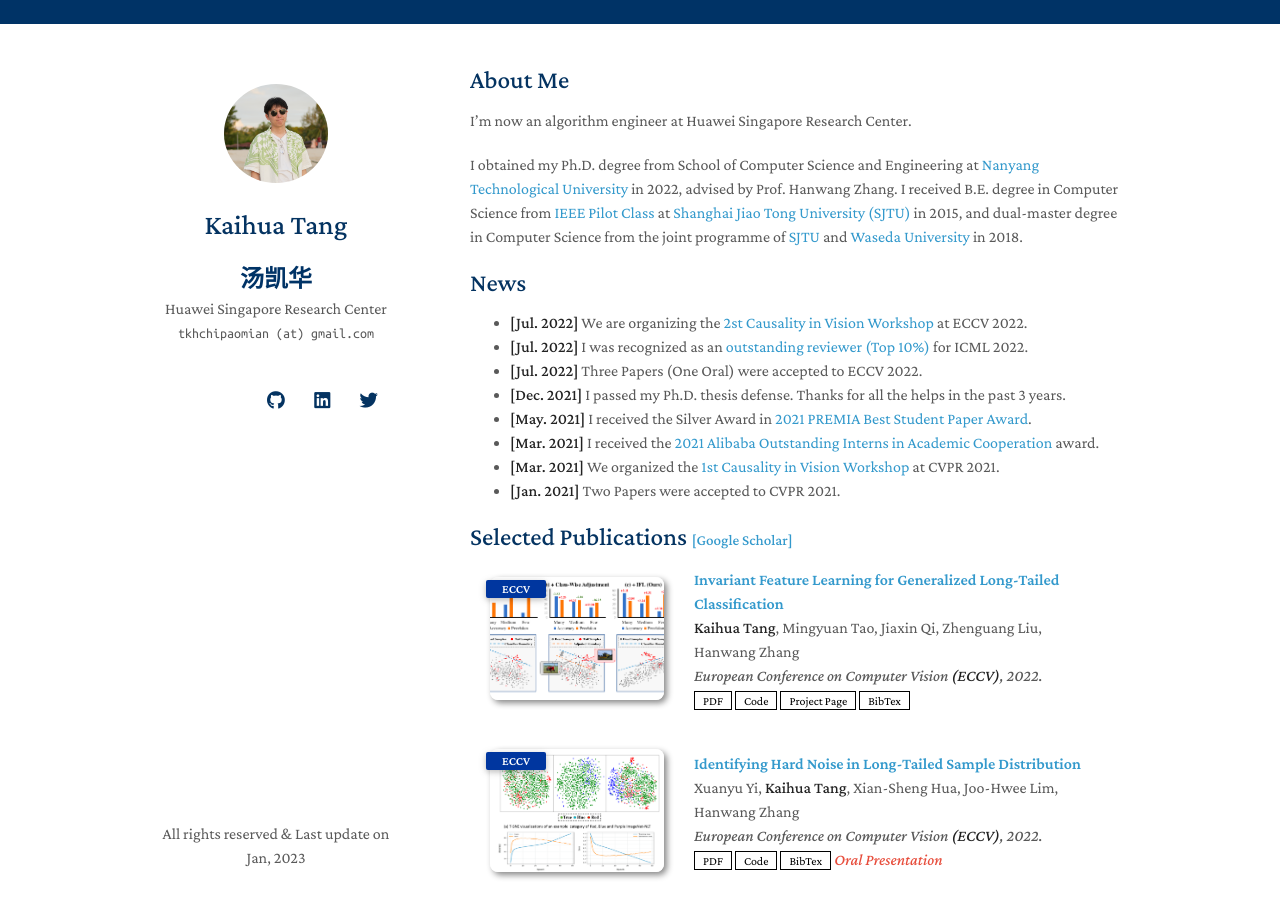
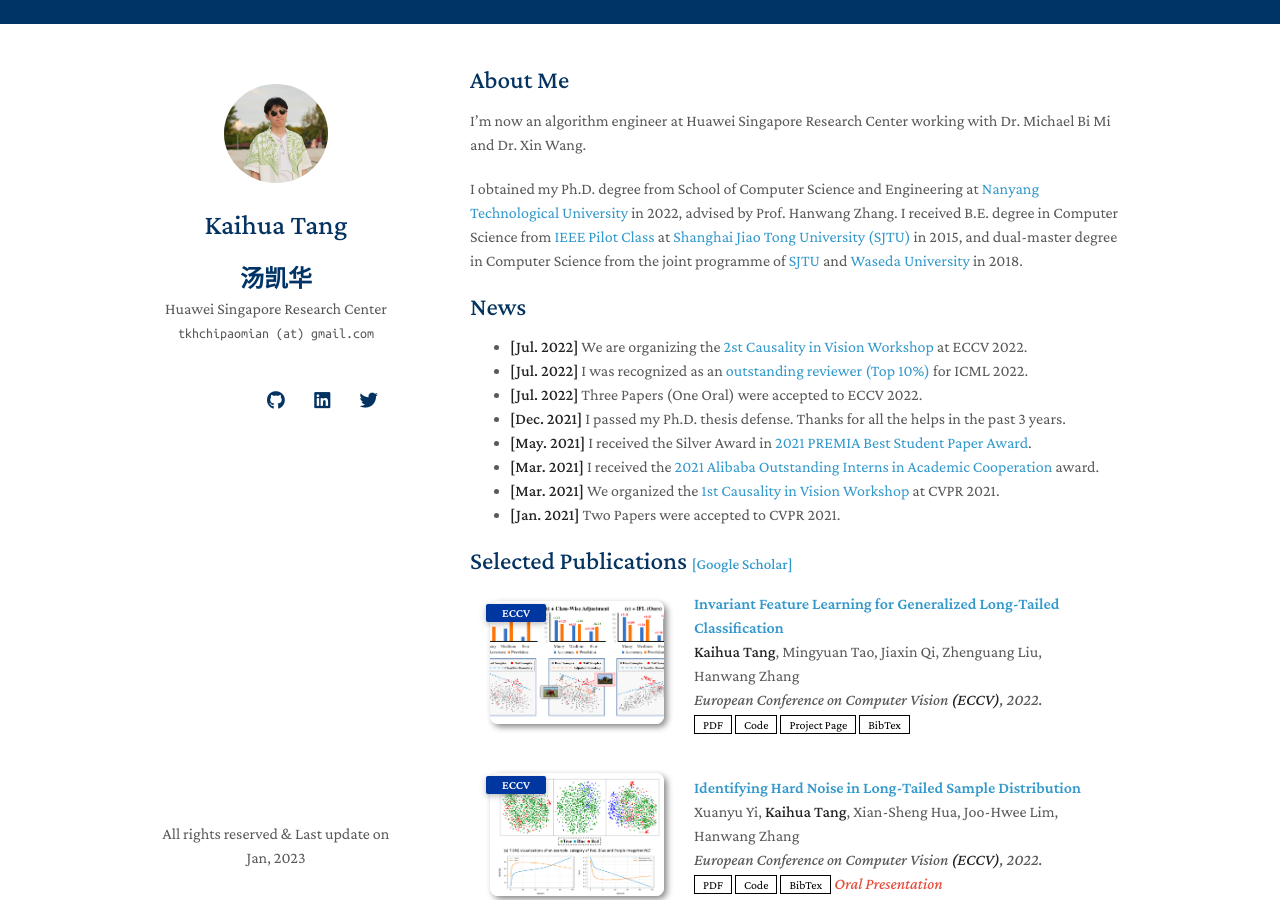
Before and after one commit to KaihuaTang/kaihuatang.github.io, a Jekyll site: the page built from index.md, in a window 1280 px wide and 900 px high. Built offline with Jekyll 4.4.1, drawn with Linux system fonts in a browser that asks for light colours; nearby versions of some CDN libraries; a style sheet for code colours, icons or effects is not loaded.

Commit message:
Update index.md

```diff
--- a/index.md
+++ b/index.md
@@ -4,7 +4,7 @@ layout: homepage
 
 ## About Me
 
-I'm now an algorithm engineer at Huawei Singapore Research Center.
+I'm now an algorithm engineer at Huawei Singapore Research Center working with Dr. Michael Bi Mi and Dr. Xin Wang.
 
 I obtained my Ph.D. degree from School of Computer Science and Engineering at <a href="https://www.ntu.edu.sg/" target="_blank">Nanyang Technological University</a> in 2022, advised by Prof. Hanwang Zhang. I received B.E. degree in Computer Science from <a href="http://english.seiee.sjtu.edu.cn/english/info/8338.htm" target="_blank">IEEE Pilot Class</a> at <a href="https://en.sjtu.edu.cn/" target="_blank">Shanghai Jiao Tong University (SJTU)</a> in 2015, and dual-master degree in Computer Science from the joint programme of <a href="https://en.sjtu.edu.cn/" target="_blank">SJTU</a> and <a href="https://www.waseda.jp/fsci/gips/en/" target="_blank">Waseda University</a> in 2018.
 
```
